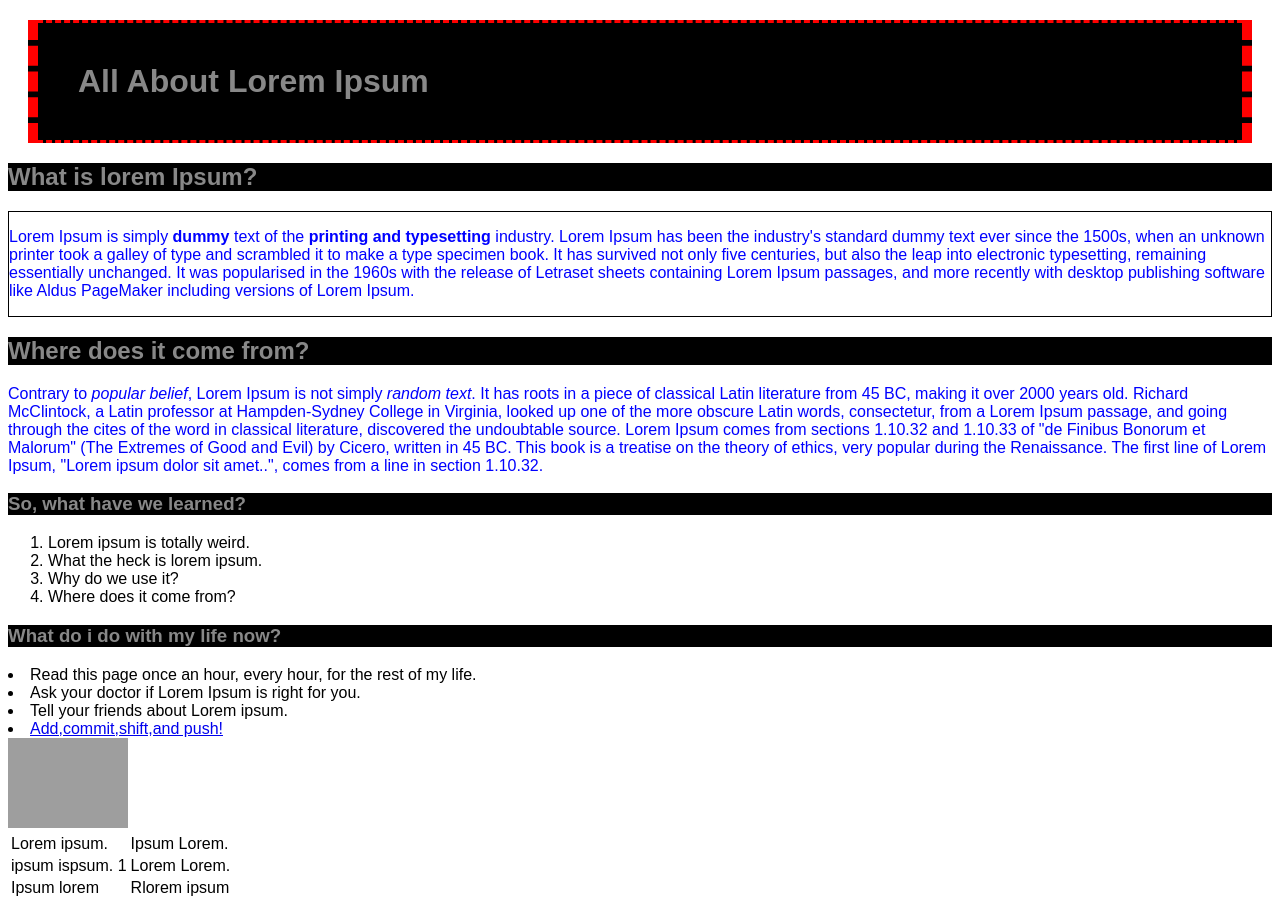
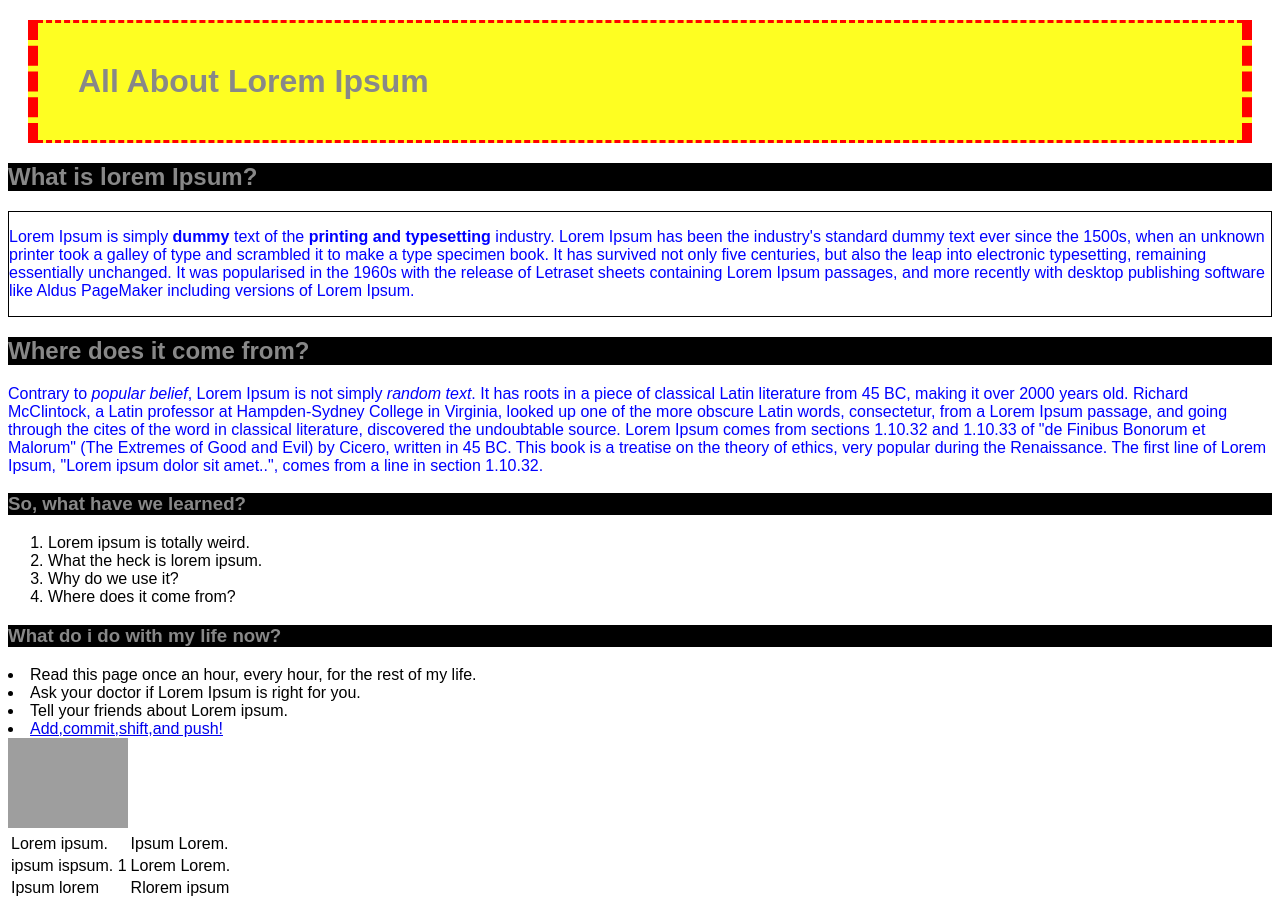
Before and after one commit to BVcoding2020/lab-12-html, a plain HTML site: page index.html in a window 1280 px wide. Drawn offline with Linux system fonts and the light colour scheme; grey boxes are pictures that could not be loaded.

Commit message:
all done with styling

```diff
--- a/style.css
+++ b/style.css
@@ -21,8 +21,13 @@ h1 {
     border-color: red;
 }
 
+
 #intro {
 	border-width: 1px;
 	border-style: solid;
 	border-color: black;
 }
+
+.spotlight{
+	background-color: #FEFE22;
+}
```
